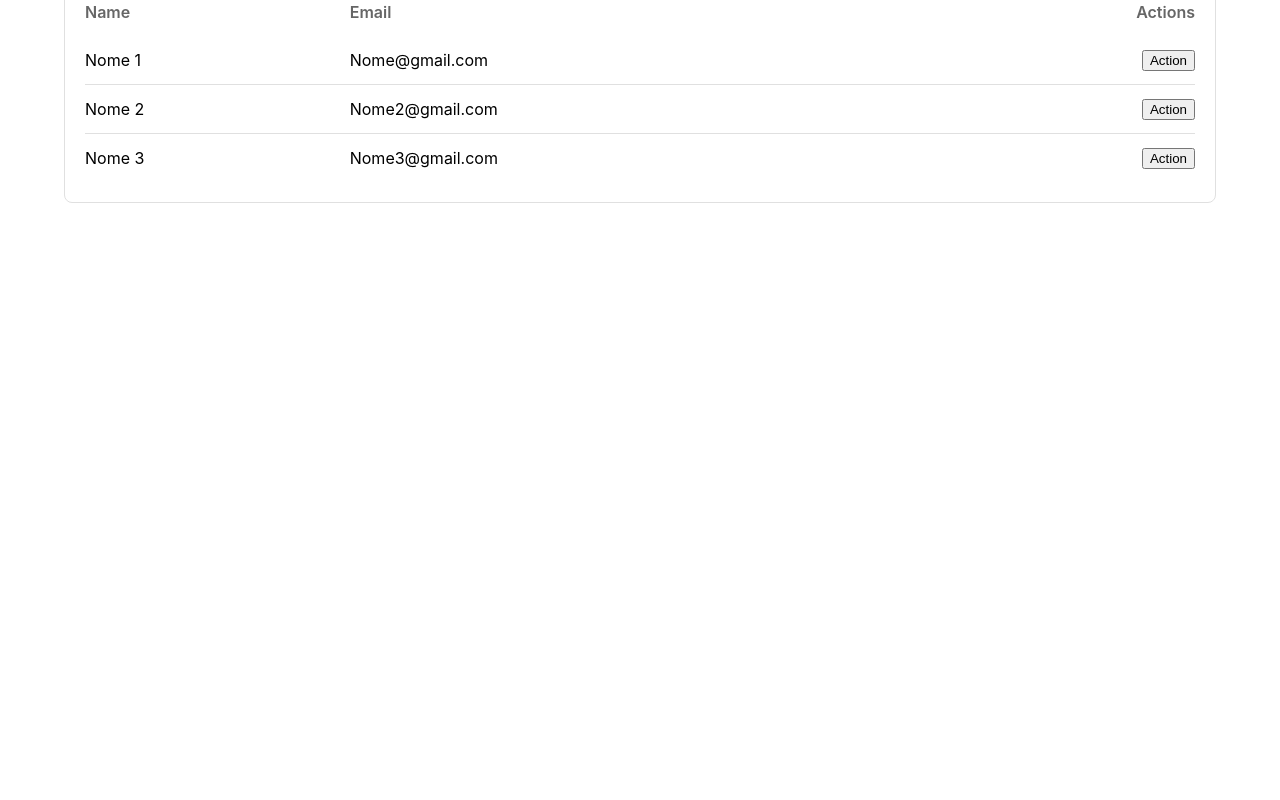
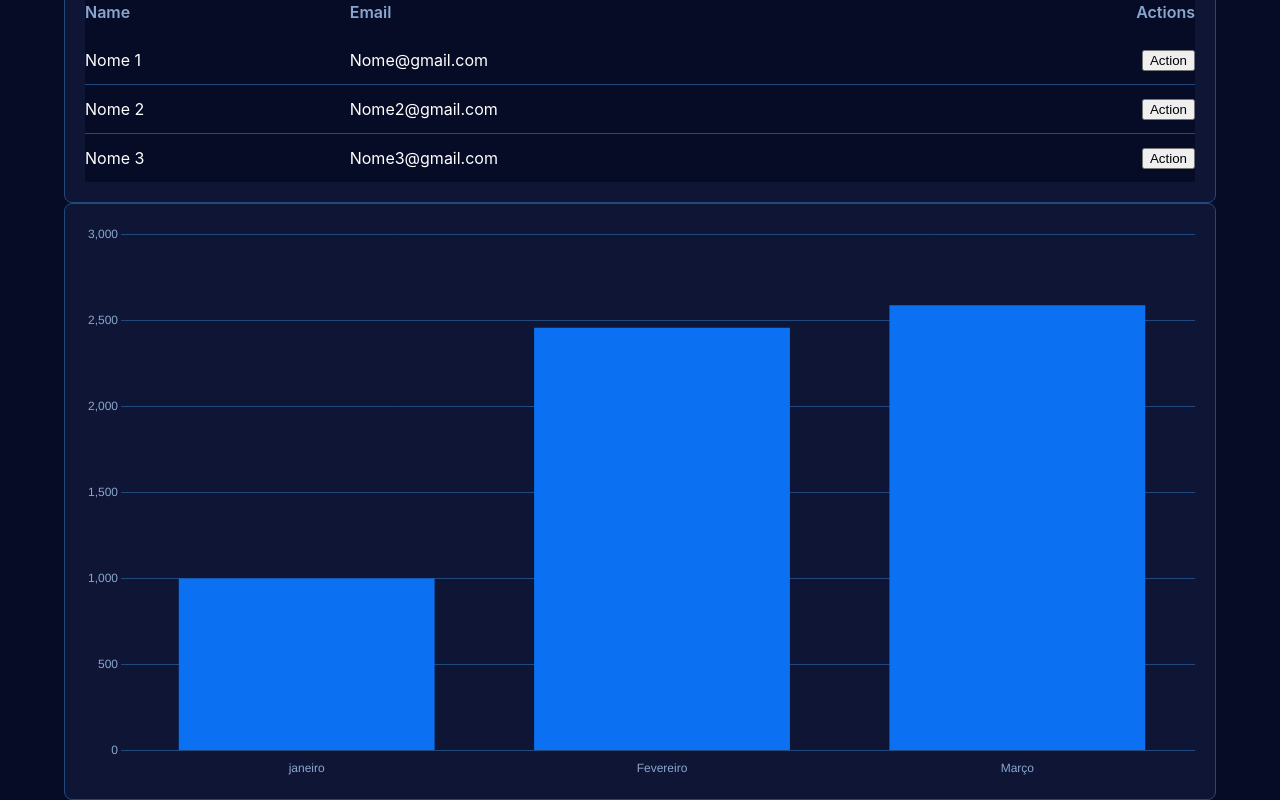
Before and after one commit to DevGabrielSilva-ops/dnc-sales-dashboard-gabrielSilva, a React (Vite) app: page /home in a window 1280 px wide. Shown: the part 418-1218 px from the top of the page. Before the commit the page ends 800 px from the top, so only its background shows below. Built offline with nearby package versions, Linux system fonts and the light colour scheme.

Commit message:
Adicionando Grafico ao projeto com Chartjs

```diff
--- a/package.json
+++ b/package.json
@@ -14,7 +14,9 @@
     "@emotion/styled": "^11.14.1",
     "@mui/material": "^9.0.0",
     "@types/styled-components": "^5.1.36",
+    "chart.js": "^4.5.1",
     "react": "^19.2.4",
+    "react-chartjs-2": "^5.3.1",
     "react-dom": "^19.2.4",
     "react-router-dom": "^7.14.1",
     "styled-components": "^6.4.0"
--- /dev/null
+++ b/src/components/CustomChart.tsx
@@ -0,0 +1,86 @@
+import { useTheme } from "styled-components";
+import {
+    Chart as ChartJS,
+    CategoryScale,
+    LinearScale,
+    BarElement,
+    PointElement,
+    LineElement,
+    Title,
+    Tooltip,
+    Legend,
+} from 'chart.js'
+
+import { Line } from "react-chartjs-2";
+import { Bar } from "react-chartjs-2";
+import { CustomChartProps } from "@/types";
+
+ChartJS.register(
+    CategoryScale,
+    LinearScale,
+    BarElement,
+    PointElement,
+    LineElement,
+    Title,
+    Tooltip,
+    Legend
+)
+
+function CustomChart(props: CustomChartProps) {
+    const {data, labels, type} = props
+    const theme = useTheme()
+    const optins = {
+        responsive: true,
+        scaleShowVerticalLines: false,
+        scales: {
+            x:{
+                border: {
+                    display:false
+                },
+                grid: {
+                    display:false
+                },
+                ticks: {
+                    color: theme.typographies.subtitle
+                }
+            },
+
+            y: {
+
+                border: {
+                    display:false
+                },
+                grid: {
+                    color: theme.appDefaultStroke,
+                },
+                ticks: {
+                    color: theme.typographies.subtitle,
+                },
+            }
+        },
+
+        plugins: {
+            legend: {
+                display: false,
+            },
+        }
+
+
+    }
+
+      const chartData = {
+            labels,
+            datasets: [
+                {
+                     data:data,
+                     borderColor: 'rgb(12 , 112 , 242)',
+                     backgroundColor: 'rgb(12,112,242,1)'
+
+                }
+            ]
+        }
+
+    return type === 'bar' ? (<Bar options={optins} data={chartData} />) : (<Line options={optins} data={chartData} />)
+}
+
+export default CustomChart
--- a/src/components/index.ts
+++ b/src/components/index.ts
@@ -3,6 +3,7 @@
 export {default as FormularioComponente} from './FormularioComponente'
 export {default as Header} from './Header'
 export {default as CustomTable} from './CustomTable'
+export { default as CustomChart} from './CustomChart'
 export * from './StyledButton'
 export * from './StyledInput'
 export * from './Typographies'
--- a/src/main.tsx
+++ b/src/main.tsx
@@ -1,12 +1,12 @@
 import { StrictMode } from 'react'
 import { createRoot } from 'react-dom/client'
 import { ThemeProvider } from 'styled-components'
-import { GlobalStyle, temaClaro} from './styles'
+import { GlobalStyle, temaEscuro} from './styles'
 import App from './App.tsx'
 
 createRoot(document.getElementById('root')!).render(
   <StrictMode>
-    <ThemeProvider theme={temaClaro}>
+    <ThemeProvider theme={temaEscuro}>
       <GlobalStyle/>
       <App />
     </ThemeProvider>
--- a/src/pages/Home.tsx
+++ b/src/pages/Home.tsx
@@ -1,6 +1,7 @@
-import { CardComponent, CustomTable, Header, ListaAvatar } from "@/components"
+import { CardComponent, CustomTable, Header, ListaAvatar, CustomChart } from "@/components"
 import { Container } from "@mui/material"
 import { currencyConverter } from "@/utils"
+
 
 function Home() {
   const ListaVendedores = [
@@ -45,17 +46,26 @@
         ]
       ]
   }
+
+
   return (
     <>
      <Header />
      <Container maxWidth="lg">
         <CardComponent>CARD</CardComponent>
+
         <CardComponent>
               <ListaAvatar listData={ListaVendedores} />
         </CardComponent>
+
         <CardComponent>
               <CustomTable headers={DadosTable.headers} rows={DadosTable.rows} />
         </CardComponent>
+
+        <CardComponent>
+              <CustomChart labels={['janeiro','Fevereiro','Março']} data={[1000.12,2456.26,2587.24]} type="bar" />
+        </CardComponent>
+
      </Container>
 
     </>
--- /dev/null
+++ b/src/types/customChart.d.ts
@@ -0,0 +1,5 @@
+export interface CustomChartProps {
+    labels: string[]
+    data: number[]
+    type: 'line' | 'bar'
+}
--- a/src/types/index.ts
+++ b/src/types/index.ts
@@ -3,3 +3,4 @@
 export * from './typographies'
 export * from './avatarsList'
 export * from './customTable'
+export * from './customChart'
```
Also changed, not shown: 1 other file (tests, documents, lock files or other folders).
